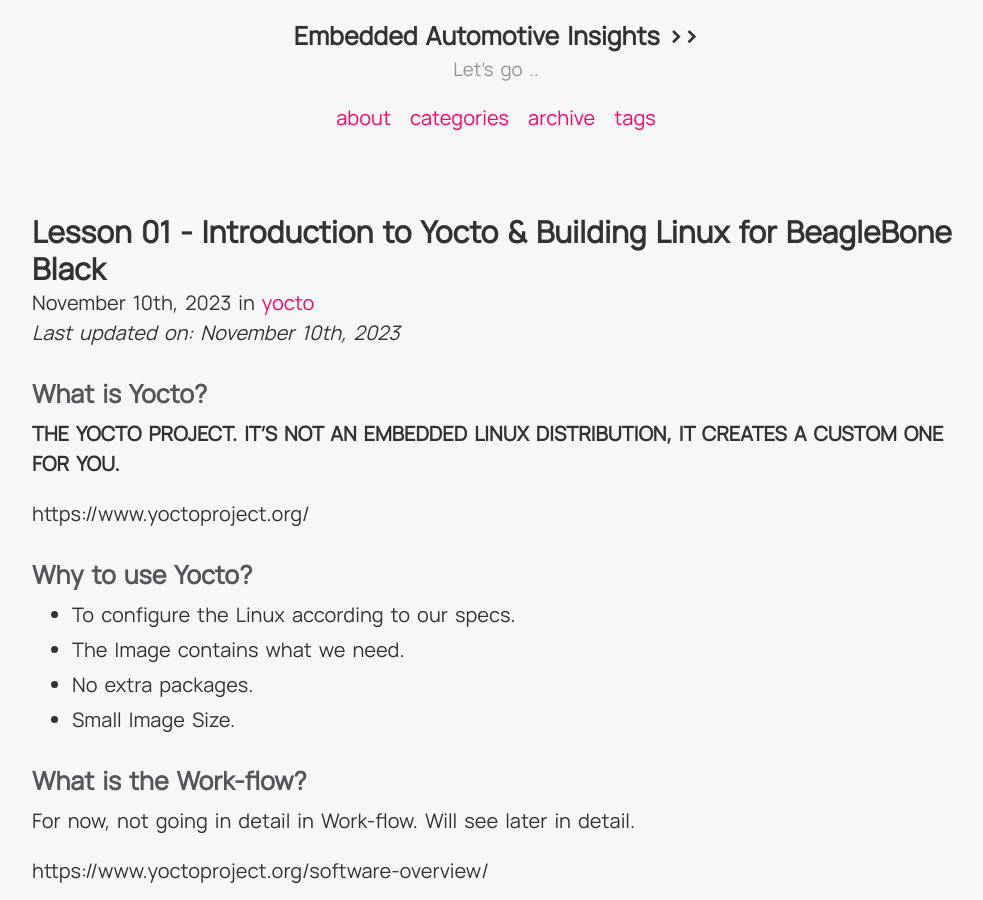
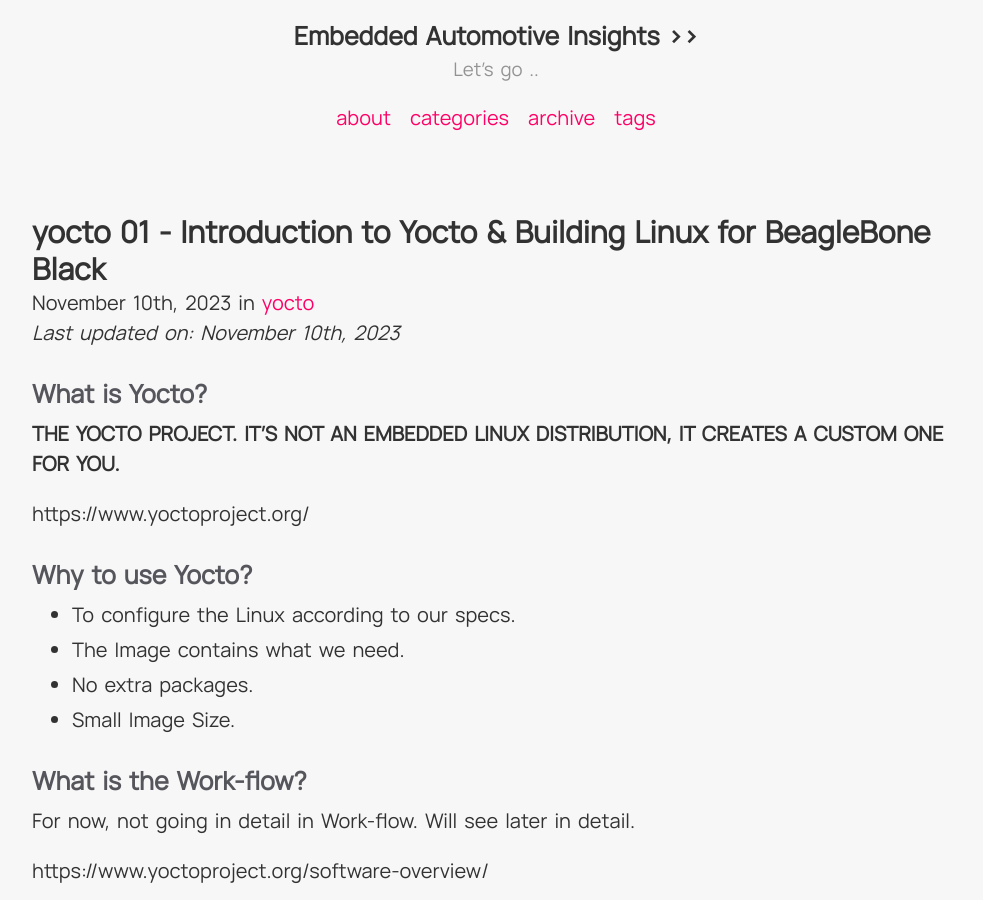
Before and after one commit to SangTDx/sangtdx.github, a Jekyll site: the page built from _posts/2023-11-10-#1-Introduction-to-Yocto.md, in a window 1280 px wide and 900 px high. Shown: the whole window, without its empty margins (138-1121 px from the left). Built offline with Jekyll 4.4.1, drawn with Linux system fonts in a browser that asks for light colours.

```diff
--- a/_posts/2023-11-10-#1-Introduction-to-Yocto.md
+++ b/_posts/2023-11-10-#1-Introduction-to-Yocto.md
@@ -1,6 +1,6 @@
 ---
 layout: post
-title: Lesson 01 - Introduction to Yocto & Building Linux for BeagleBone Black
+title: yocto 01 - Introduction to Yocto & Building Linux for BeagleBone Black
 date: 2023-11-10 00:00:00
 categories: [yocto]
 tags: [yocto, beagleBone]
```
Also changed, not shown: _posts/2023-11-10-#0-Getting-Ready-for-Yocto-.md (+1 -1 lines), _posts/2023-11-10-#1-adaptive-autosar.md (+1 -1 lines), _posts/2023-11-10-#2-Flashing-beagle-bone.md (+1 -1 lines), _posts/2023-11-10-#3-local.conf-file.md (+1 -1 lines), _posts/2023-11-10-#4-BBLAYERS_Conf.md (+1 -1 lines).
